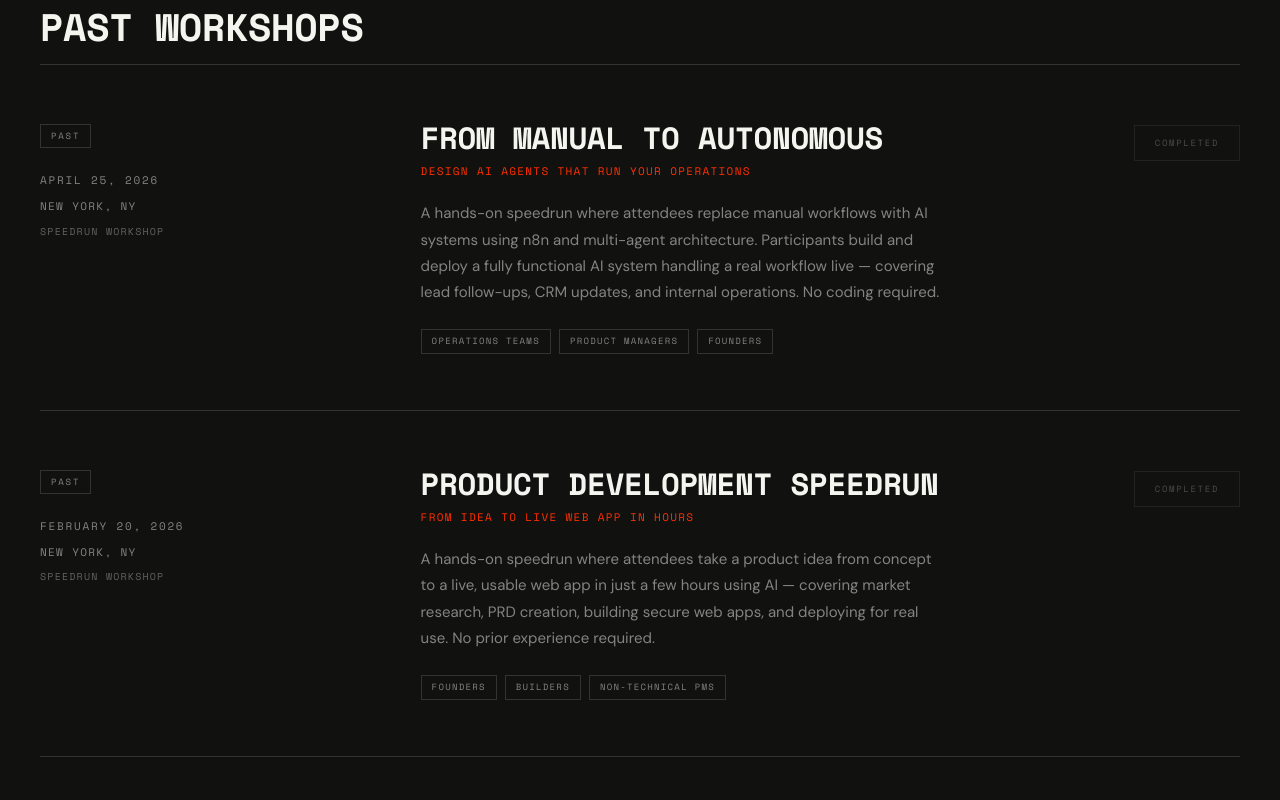
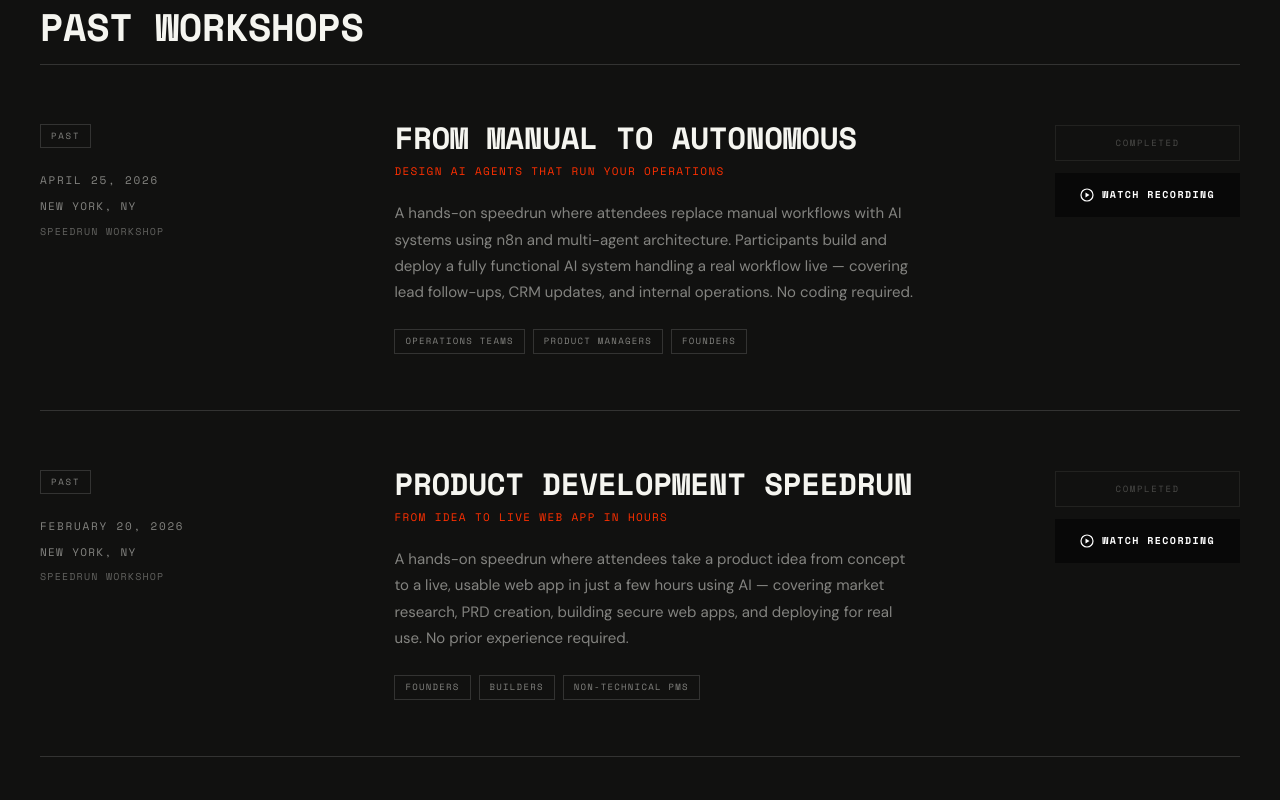
Before and after one commit to olasubomi-o/tpb_site, a Next.js app: page /workshops in a window 1280 px wide. Shown: the part 840-1640 px from the top of the page. Built offline with nearby package versions, Linux system fonts and the light colour scheme.

Commit message:
Workshop addition

```diff
--- a/app/workshops/page.tsx
+++ b/app/workshops/page.tsx
@@ -34,6 +34,7 @@ const workshops: Workshop[] = [
     description:
       "A hands-on speedrun where attendees replace manual workflows with AI systems using n8n and multi-agent architecture. Participants build and deploy a fully functional AI system handling a real workflow live — covering lead follow-ups, CRM updates, and internal operations. No coding required.",
     status: "past",
+    recordingUrl: "https://theproductbuilders-1940.freshlearn.com/checkout/Course/40437",
   },
   {
     id: "product-development-speedrun-feb-2026",
@@ -46,6 +47,7 @@ const workshops: Workshop[] = [
     description:
       "A hands-on speedrun where attendees take a product idea from concept to a live, usable web app in just a few hours using AI — covering market research, PRD creation, building secure web apps, and deploying for real use. No prior experience required.",
     status: "past",
+    recordingUrl: "https://theproductbuilders-1940.freshlearn.com/checkout/Course/41165",
   },
   {
     id: "ai-prototyping-dec-2025",
@@ -58,6 +60,7 @@ const workshops: Workshop[] = [
     description:
       "A beginner-friendly, hands-on session where attendees turn AI ideas into real, working prototypes — breaking down ideas, structuring prompts, designing context, and assembling lightweight AI workflows. Participants leave with a functioning prototype and a repeatable framework for future projects.",
     status: "past",
+    recordingUrl: "https://theproductbuilders-1940.freshlearn.com/checkout/Course/41167",
   },
   {
     id: "pm-interview-nov-2025",
@@ -251,48 +254,7 @@ function WorkshopCard({
       </div>
 
       {/* Right: CTA */}
-      <div style={{ paddingTop: 4 }}>
-        {workshop.recordingUrl ? (
-          <a
-            href={workshop.recordingUrl}
-            target="_blank"
-            rel="noopener noreferrer"
-            style={{
-              fontFamily: "var(--font-display)",
-              fontSize: 10,
-              fontWeight: 700,
-              letterSpacing: "0.14em",
-              textTransform: "uppercase",
-              color: "var(--text)",
-              background: "transparent",
-              padding: "12px 24px",
-              textDecoration: "none",
-              display: "inline-flex",
-              alignItems: "center",
-              gap: 8,
-              minHeight: 44,
-              border: "1px solid var(--border)",
-              whiteSpace: "nowrap",
-              transition: "background 0.15s ease-out, color 0.15s ease-out, border-color 0.15s ease-out",
-            }}
-            onMouseEnter={(e) => {
-              (e.currentTarget as HTMLElement).style.background = "#FF3000";
-              (e.currentTarget as HTMLElement).style.borderColor = "#FF3000";
-              (e.currentTarget as HTMLElement).style.color = "#fff";
-            }}
-            onMouseLeave={(e) => {
-              (e.currentTarget as HTMLElement).style.background = "transparent";
-              (e.currentTarget as HTMLElement).style.borderColor = "var(--border)";
-              (e.currentTarget as HTMLElement).style.color = "var(--text)";
-            }}
-          >
-            <svg width="14" height="14" viewBox="0 0 14 14" fill="none">
-              <circle cx="7" cy="7" r="6" stroke="currentColor" strokeWidth="1.2" />
-              <path d="M5.5 4.5l4 2.5-4 2.5V4.5z" fill="currentColor" />
-            </svg>
-            Watch Recording
-          </a>
-        ) : (
+      <div style={{ paddingTop: 4, display: "flex", flexDirection: "column", gap: 12 }}>
         <span
           style={{
             fontFamily: "var(--font-display)",
@@ -304,12 +266,50 @@ function WorkshopCard({
             padding: "10px 20px",
             border: "1px solid var(--border)",
             display: "inline-block",
+            textAlign: "center",
             opacity: 0.5,
           }}
         >
           Completed
         </span>
-        )}
+
+        <a
+          href={workshop.recordingUrl || "#"}
+          target="_blank"
+          rel="noopener noreferrer"
+          style={{
+            fontFamily: "var(--font-display)",
+            fontSize: 10,
+            fontWeight: 700,
+            letterSpacing: "0.14em",
+            textTransform: "uppercase",
+            color: "#fff",
+            background: "#080808",
+            padding: "12px 24px",
+            textDecoration: "none",
+            display: "inline-flex",
+            alignItems: "center",
+            gap: 8,
+            minHeight: 44,
+            border: "1px solid #080808",
+            whiteSpace: "nowrap",
+            transition: "background 0.15s ease-out, border-color 0.15s ease-out",
+          }}
+          onMouseEnter={(e) => {
+            (e.currentTarget as HTMLElement).style.background = "#FF3000";
+            (e.currentTarget as HTMLElement).style.borderColor = "#FF3000";
+          }}
+          onMouseLeave={(e) => {
+            (e.currentTarget as HTMLElement).style.background = "#080808";
+            (e.currentTarget as HTMLElement).style.borderColor = "#080808";
+          }}
+        >
+          <svg width="14" height="14" viewBox="0 0 14 14" fill="none">
+            <circle cx="7" cy="7" r="6" stroke="currentColor" strokeWidth="1.2" />
+            <path d="M5.5 4.5l4 2.5-4 2.5V4.5z" fill="currentColor" />
+          </svg>
+          Watch Recording
+        </a>
       </div>
     </motion.div>
   );
```
Lines whose indentation alone changed are shown as unchanged.
